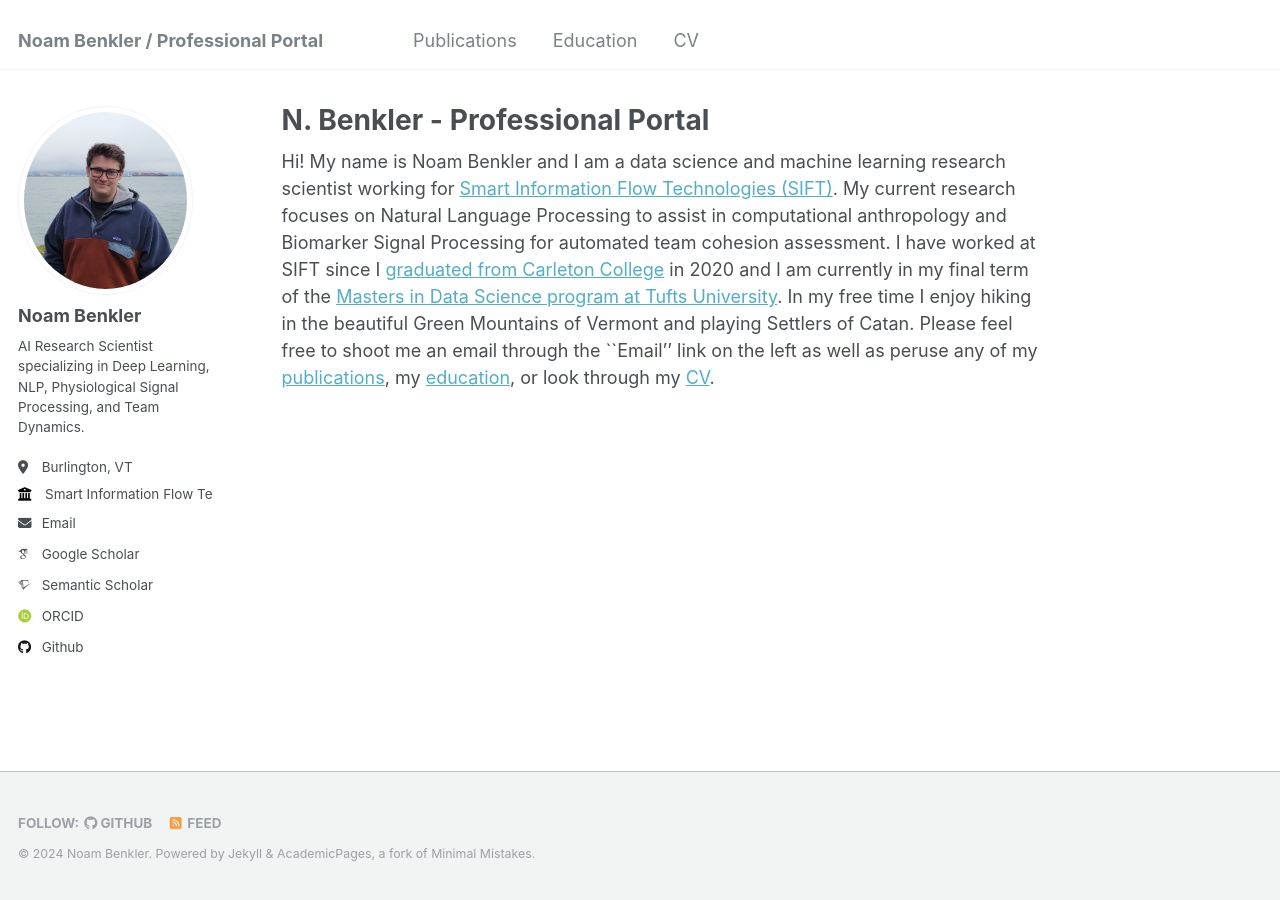
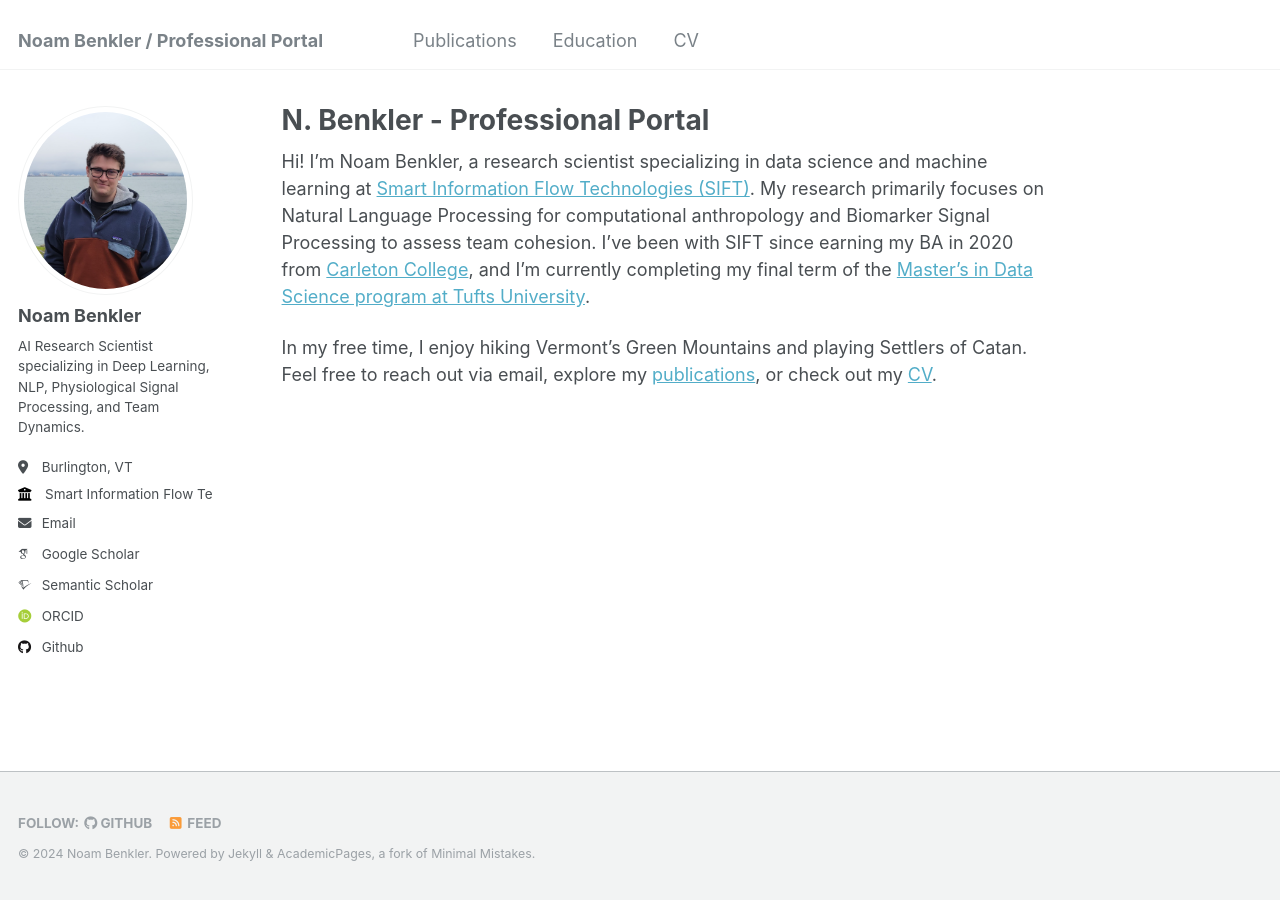
Before and after one commit to benklern/benklern.github.io, a Jekyll site: the page built from _pages/about.md, in a window 1280 px wide. Built offline with Jekyll 4.4.1, drawn with Linux system fonts in a browser that asks for light colours; some web fonts are replaced.

Commit message:
fixed about

```diff
--- a/_pages/about.md
+++ b/_pages/about.md
@@ -7,7 +7,11 @@
   - /about.html
 ---
 
-Hi! My name is Noam Benkler and I am a data science and machine learning research scientist working for [Smart Information Flow Technologies (SIFT)](https://www.sift.net/). My current research focuses on Natural Language Processing to assist in computational anthropology and Biomarker Signal Processing for automated team cohesion assessment. I have worked at SIFT since I [graduated from Carleton College](https://benklern.github.io/education/2020-carleton-BA) in 2020 and I am currently in my final term of the [Masters in Data Science program at Tufts University](https://benklern.github.io/education/2024-tufts-MSDS). In my free time I enjoy hiking in the beautiful Green Mountains of Vermont and playing Settlers of Catan. Please feel free to shoot me an email through the ``Email'' link on the left as well as peruse any of my [publications](https://benklern.github.io/publications/), my [education](https://benklern.github.io/education/), or look through my [CV](https://benklern.github.io/cv/).
+
+Hi! I'm Noam Benkler, a research scientist specializing in data science and machine learning at [Smart Information Flow Technologies (SIFT)](https://www.sift.net/). My research primarily focuses on Natural Language Processing for computational anthropology and Biomarker Signal Processing to assess team cohesion. I’ve been with SIFT since earning my BA in 2020 from [Carleton College](https://benklern.github.io/education/2020-carleton-BA), and I’m currently completing my final term of the [Master’s in Data Science program at Tufts University](https://benklern.github.io/education/2024-tufts-MSDS).
+
+In my free time, I enjoy hiking Vermont’s Green Mountains and playing Settlers of Catan. Feel free to reach out via email, explore my [publications](https://benklern.github.io/publications/), or check out my [CV](https://benklern.github.io/cv/).
+
 
 <!-- This is the front page of a website that is powered by the [Academic Pages template](https://github.com/academicpages/academicpages.github.io) and hosted on GitHub pages. [GitHub pages](https://pages.github.com) is a free service in which websites are built and hosted from code and data stored in a GitHub repository, automatically updating when a new commit is made to the respository. This template was forked from the [Minimal Mistakes Jekyll Theme](https://mmistakes.github.io/minimal-mistakes/) created by Michael Rose, and then extended to support the kinds of content that academics have: publications, talks, teaching, a portfolio, blog posts, and a dynamically-generated CV. You can fork [this repository](https://github.com/academicpages/academicpages.github.io) right now, modify the configuration and markdown files, add your own PDFs and other content, and have your own site for free, with no ads! An older version of this template powers my own personal website at [stuartgeiger.com](http://stuartgeiger.com), which uses [this Github repository](https://github.com/staeiou/staeiou.github.io).
 
```
